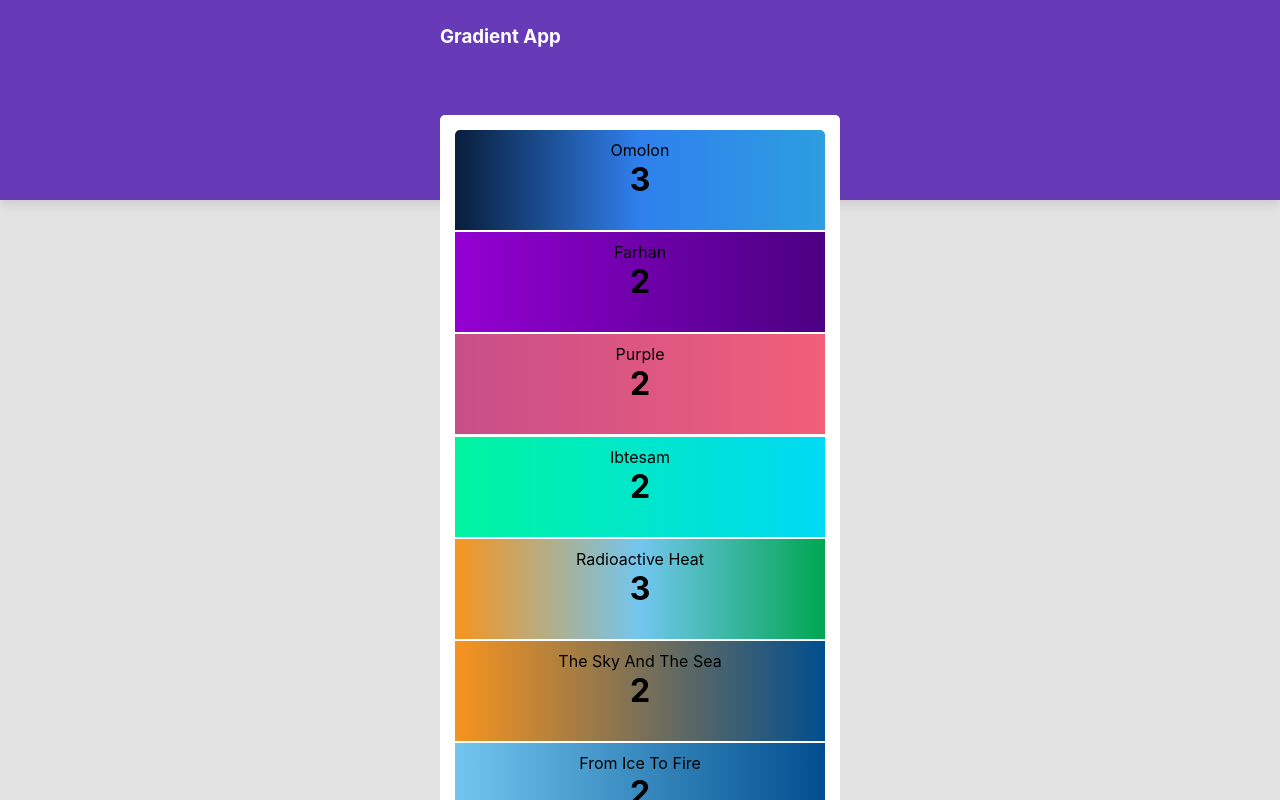
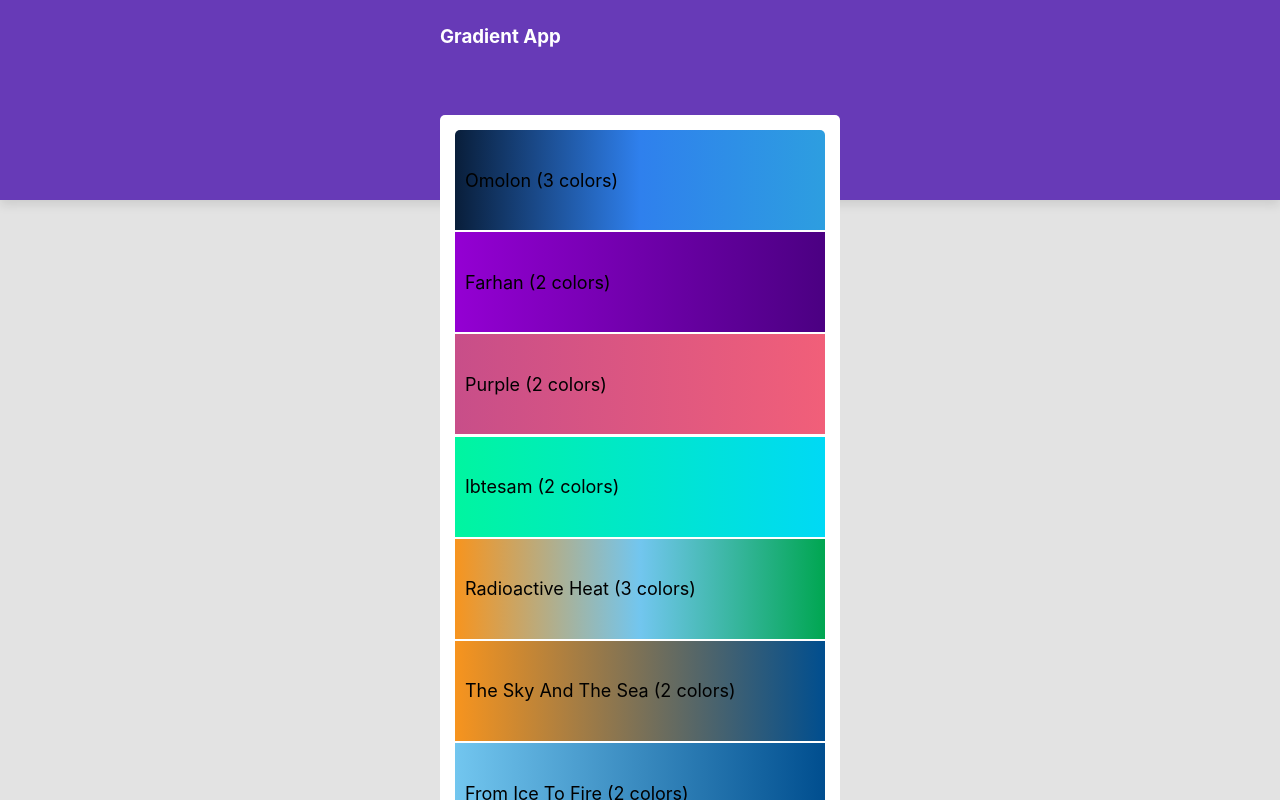
Before and after one commit to AhmedElaguab/gradients-app, a React (Create React App) app: page / in a window 1280 px wide. Shown: the top 800 px of the page. Built offline with nearby package versions, Linux system fonts and the light colour scheme.

Commit message:
feat: update the gradient component

```diff
--- a/src/App.css
+++ b/src/App.css
@@ -1,7 +1,7 @@
 body {
   margin: 0;
-  font-family: -apple-system, BlinkMacSystemFont, "Segoe UI", "Roboto", "Oxygen",
-    "Ubuntu", "Cantarell", "Fira Sans", "Droid Sans", "Helvetica Neue",
+  font-family: -apple-system, BlinkMacSystemFont, 'Segoe UI', 'Roboto', 'Oxygen',
+    'Ubuntu', 'Cantarell', 'Fira Sans', 'Droid Sans', 'Helvetica Neue',
     sans-serif;
   -webkit-font-smoothing: antialiased;
   -moz-osx-font-smoothing: grayscale;
@@ -41,7 +41,6 @@ body {
   position: relative;
   top: -85px;
   border-radius: 5px;
-  text-align: center;
 }
 
 /* Start Gradient */
@@ -49,6 +48,11 @@ body {
   cursor: pointer;
   margin-bottom: 2.2px;
   padding: 10px;
+  height: 100px;
+  display: flex;
+  justify-content: flex-start;
+  align-items: center;
+  font-size: 18px;
 }
 
 .gradient:first-of-type {
--- a/src/components/Gradient.jsx
+++ b/src/components/Gradient.jsx
@@ -1,16 +1,18 @@
-import React from "react"
+import React, { useState } from 'react'
 
 const Gradient = props => {
-  const { gradient } = props
+  const [{ name, colors, direction }, setGradient] = useState({
+    ...props.gradient,
+    direction: 'to right'
+  })
   // Create gradient function
-  const getGradientValue = colors => {
-    return `linear-gradient(to right, ${colors.join(", ")})`
+  const getGradientValue = (direction, colors) => {
+    return `linear-gradient(${direction}, ${colors.join(', ')})`
   }
-  const gradientValue = getGradientValue(gradient.colors)
+  const gradientValue = getGradientValue(direction, colors)
   return (
-    <li className="gradient" style={{ height: 100, background: gradientValue }}>
-      {gradient.name}
-      <h1>{gradient.colors.length}</h1>
+    <li className="gradient" style={{ background: gradientValue }}>
+      {name} ({colors.length} colors)
     </li>
   )
 }
--- a/src/components/Navbar.jsx
+++ b/src/components/Navbar.jsx
@@ -1,4 +1,4 @@
-import React from "react"
+import React from 'react'
 
 const Navbar = () => {
   return (
--- a/src/components/PageLayout.jsx
+++ b/src/components/PageLayout.jsx
@@ -1,6 +1,6 @@
-import React, { useContext } from "react"
-import Gradient from "./Gradient"
-import { GradientsContext } from "./../contexts/GradientsContext"
+import React, { useContext } from 'react'
+import Gradient from './Gradient'
+import { GradientsContext } from './../contexts/GradientsContext'
 
 const PageLayout = props => {
   const gradients = useContext(GradientsContext)
```
Also changed, not shown: src/App.js (+5 -5 lines), 1 other file (tests, documents, lock files or other folders).
